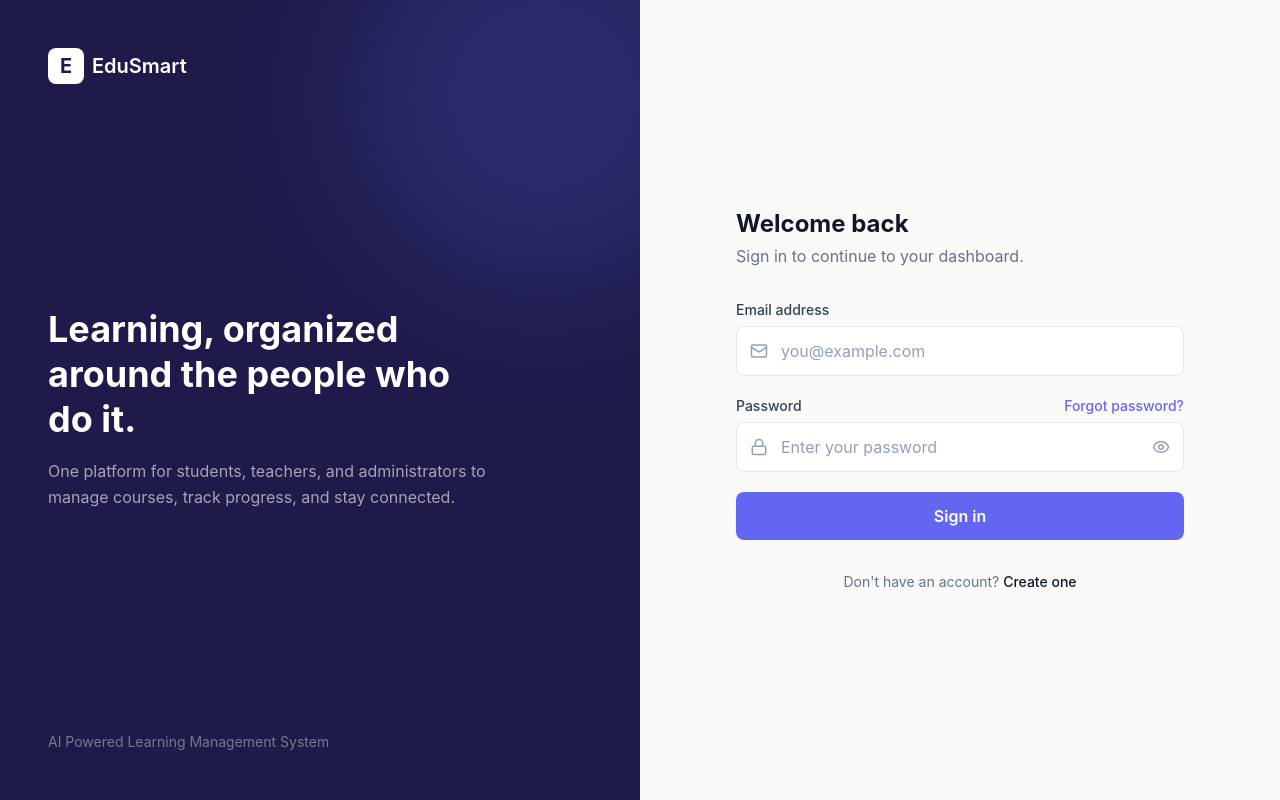
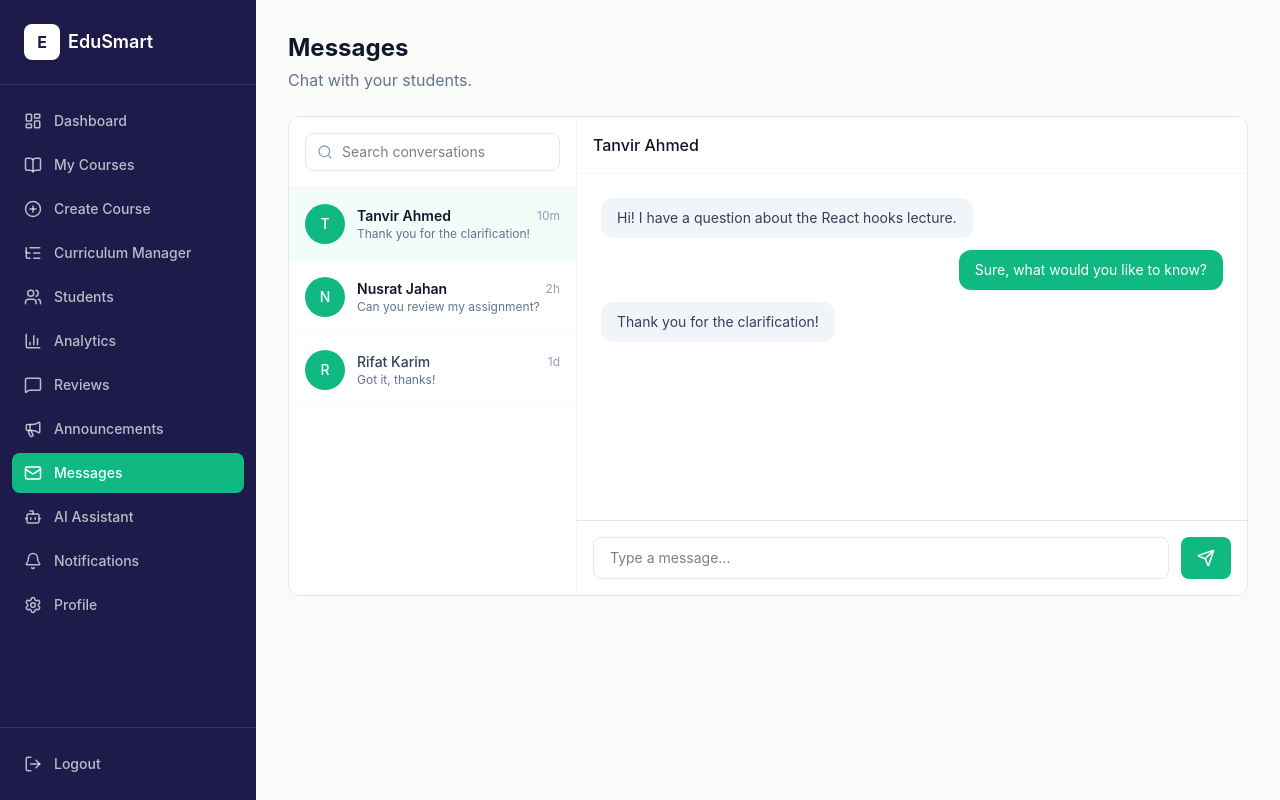
Before and after one commit to S-M-AniK/edusmart-ai-powered-lms, a React (Vite) app in the folder client/: page /teacher/messages in a window 1280 px wide. Before the commit this address led to /login. Built offline with nearby package versions, Linux system fonts and the light colour scheme.

Commit message:
Add Announcements and Messages pages for Teacher Dashboard

```diff
--- a/client/src/App.jsx
+++ b/client/src/App.jsx
@@ -19,6 +19,8 @@ import Students from "./pages/teacher/Students"
 import CurriculumManager from "./pages/teacher/CurriculumManager"
 import Analytics from "./pages/teacher/Analytics"
 import TeacherReviews from "./pages/teacher/Reviews"
+import Announcements from "./pages/teacher/Announcements"
+import Messages from "./pages/teacher/Messages"
 
 function App() {
   return (
@@ -44,6 +46,8 @@ function App() {
         <Route path="/teacher/curriculum" element={<CurriculumManager />} />
         <Route path="/teacher/analytics" element={<Analytics />} />
         <Route path="/teacher/reviews" element={<TeacherReviews />} />
+        <Route path="/teacher/announcements" element={<Announcements />} />
+        <Route path="/teacher/messages" element={<Messages />} />
         <Route path="*" element={<Navigate to="/login" replace />} />
       </Routes>
     </BrowserRouter>
--- /dev/null
+++ b/client/src/pages/teacher/Announcements.jsx
@@ -0,0 +1,97 @@
+import { useState } from "react"
+import TeacherLayout from "../../components/TeacherLayout"
+import { Megaphone, Plus, Send } from "lucide-react"
+
+const announcements = [
+  { title: "Assignment Deadline Extended", course: "React for Beginners", date: "Jun 22, 2026" },
+  { title: "New Lecture Added: Hooks Deep Dive", course: "React for Beginners", date: "Jun 18, 2026" },
+  { title: "Course Update: New Section Added", course: "Advanced State Management", date: "Jun 10, 2026" },
+]
+
+function Announcements() {
+  const [title, setTitle] = useState("")
+  const [message, setMessage] = useState("")
+
+  function handleSubmit(e) {
+    e.preventDefault()
+    console.log("New announcement:", { title, message })
+    setTitle("")
+    setMessage("")
+  }
+
+  return (
+    <TeacherLayout>
+      <div className="mb-8" style={{ animation: "fadeIn 0.6s ease-out" }}>
+        <h1 className="text-2xl font-bold text-slate-900 flex items-center gap-2">
+          <Megaphone size={22} className="text-[#10B981]" />
+          Announcements
+        </h1>
+        <p className="text-slate-500 mt-1">Share updates with your students.</p>
+      </div>
+
+      <div className="grid grid-cols-1 lg:grid-cols-2 gap-6">
+        <div
+          className="bg-white rounded-xl border border-slate-200 p-6"
+          style={{ animation: "fadeIn 0.6s ease-out 0.1s both" }}
+        >
+          <h2 className="font-semibold text-slate-900 mb-4 flex items-center gap-2">
+            <Plus size={18} className="text-[#10B981]" />
+            New Announcement
+          </h2>
+          <form onSubmit={handleSubmit} className="space-y-4">
+            <div>
+              <label className="block text-sm font-medium text-slate-700 mb-1.5">Title</label>
+              <input
+                type="text"
+                required
+                value={title}
+                onChange={(e) => setTitle(e.target.value)}
+                placeholder="e.g. Assignment Deadline Extended"
+                className="w-full px-4 py-3 rounded-lg border border-slate-200 focus:outline-none focus:ring-2 focus:ring-[#10B981] transition-shadow"
+              />
+            </div>
+            <div>
+              <label className="block text-sm font-medium text-slate-700 mb-1.5">Message</label>
+              <textarea
+                required
+                value={message}
+                onChange={(e) => setMessage(e.target.value)}
+                rows={5}
+                placeholder="Write your announcement here..."
+                className="w-full px-4 py-3 rounded-lg border border-slate-200 focus:outline-none focus:ring-2 focus:ring-[#10B981] resize-none transition-shadow"
+              />
+            </div>
+            <button
+              type="submit"
+              className="flex items-center gap-2 px-5 py-2.5 rounded-lg font-medium text-white bg-[#10B981] hover:opacity-90 hover:scale-[1.03] active:scale-[0.97] transition-all"
+            >
+              <Send size={16} />
+              Post Announcement
+            </button>
+          </form>
+        </div>
+
+        <div
+          className="bg-white rounded-xl border border-slate-200 p-6"
+          style={{ animation: "fadeIn 0.6s ease-out 0.2s both" }}
+        >
+          <h2 className="font-semibold text-slate-900 mb-4">Past Announcements</h2>
+          <div className="space-y-3">
+            {announcements.map((a, i) => (
+              <div
+                key={i}
+                className="p-4 rounded-lg bg-slate-50 hover:bg-slate-100 transition-colors duration-200"
+              >
+                <p className="font-medium text-slate-900 text-sm mb-1">{a.title}</p>
+                <p className="text-xs text-slate-500 mb-1">{a.course}</p>
+                <p className="text-xs text-slate-400">{a.date}</p>
+              </div>
+            ))}
+          </div>
+        </div>
+      </div>
+    </TeacherLayout>
+  )
+}
+
+export default Announcements
--- /dev/null
+++ b/client/src/pages/teacher/Messages.jsx
@@ -0,0 +1,106 @@
+import { useState } from "react"
+import TeacherLayout from "../../components/TeacherLayout"
+import { Send, Search } from "lucide-react"
+
+const conversations = [
+  { name: "Tanvir Ahmed", lastMessage: "Thank you for the clarification!", time: "10m", unread: true },
+  { name: "Nusrat Jahan", lastMessage: "Can you review my assignment?", time: "2h", unread: true },
+  { name: "Rifat Karim", lastMessage: "Got it, thanks!", time: "1d", unread: false },
+]
+
+const sampleMessages = [
+  { sender: "them", text: "Hi! I have a question about the React hooks lecture." },
+  { sender: "me", text: "Sure, what would you like to know?" },
+  { sender: "them", text: "Thank you for the clarification!" },
+]
+
+function Messages() {
+  const [activeChat, setActiveChat] = useState(0)
+  const [input, setInput] = useState("")
+
+  return (
+    <TeacherLayout>
+      <div className="mb-6" style={{ animation: "fadeIn 0.6s ease-out" }}>
+        <h1 className="text-2xl font-bold text-slate-900">Messages</h1>
+        <p className="text-slate-500 mt-1">Chat with your students.</p>
+      </div>
+
+      <div
+        className="bg-white rounded-xl border border-slate-200 flex h-[60vh] overflow-hidden"
+        style={{ animation: "fadeIn 0.6s ease-out 0.1s both" }}
+      >
+        <div className="w-72 border-r border-slate-100 flex flex-col">
+          <div className="p-4 border-b border-slate-100">
+            <div className="relative">
+              <Search size={16} className="absolute left-3 top-1/2 -translate-y-1/2 text-slate-400" />
+              <input
+                type="text"
+                placeholder="Search conversations"
+                className="w-full pl-9 pr-3 py-2 rounded-lg border border-slate-200 text-sm focus:outline-none focus:ring-2 focus:ring-[#10B981]"
+              />
+            </div>
+          </div>
+          <div className="flex-1 overflow-y-auto">
+            {conversations.map((conv, i) => (
+              <button
+                key={conv.name}
+                onClick={() => setActiveChat(i)}
+                className={`w-full flex items-center gap-3 p-4 text-left border-b border-slate-50 transition-colors ${
+                  activeChat === i ? "bg-[#10B981]/5" : "hover:bg-slate-50"
+                }`}
+              >
+                <div className="w-10 h-10 rounded-full bg-[#10B981] text-white flex items-center justify-center text-sm font-medium flex-shrink-0">
+                  {conv.name.charAt(0)}
+                </div>
+                <div className="flex-1 min-w-0">
+                  <div className="flex items-center justify-between">
+                    <p className={`text-sm truncate ${conv.unread ? "font-semibold text-slate-900" : "font-medium text-slate-700"}`}>
+                      {conv.name}
+                    </p>
+                    <span className="text-xs text-slate-400">{conv.time}</span>
+                  </div>
+                  <p className="text-xs text-slate-500 truncate">{conv.lastMessage}</p>
+                </div>
+              </button>
+            ))}
+          </div>
+        </div>
+
+        <div className="flex-1 flex flex-col">
+          <div className="p-4 border-b border-slate-100">
+            <p className="font-medium text-slate-900">{conversations[activeChat].name}</p>
+          </div>
+
+          <div className="flex-1 overflow-y-auto p-6 space-y-3">
+            {sampleMessages.map((msg, i) => (
+              <div key={i} className={`flex ${msg.sender === "me" ? "justify-end" : "justify-start"}`}>
+                <div
+                  className={`max-w-md px-4 py-2.5 rounded-xl text-sm ${
+                    msg.sender === "me" ? "bg-[#10B981] text-white" : "bg-slate-100 text-slate-700"
+                  }`}
+                >
+                  {msg.text}
+                </div>
+              </div>
+            ))}
+          </div>
+
+          <div className="border-t border-slate-200 p-4 flex gap-3">
+            <input
+              type="text"
+              value={input}
+              onChange={(e) => setInput(e.target.value)}
+              placeholder="Type a message..."
+              className="flex-1 px-4 py-2.5 rounded-lg border border-slate-200 focus:outline-none focus:ring-2 focus:ring-[#10B981] text-sm"
+            />
+            <button className="px-4 py-2.5 rounded-lg bg-[#10B981] text-white hover:opacity-90 hover:scale-105 transition-all flex items-center justify-center">
+              <Send size={18} />
+            </button>
+          </div>
+        </div>
+      </div>
+    </TeacherLayout>
+  )
+}
+
+export default Messages
```
